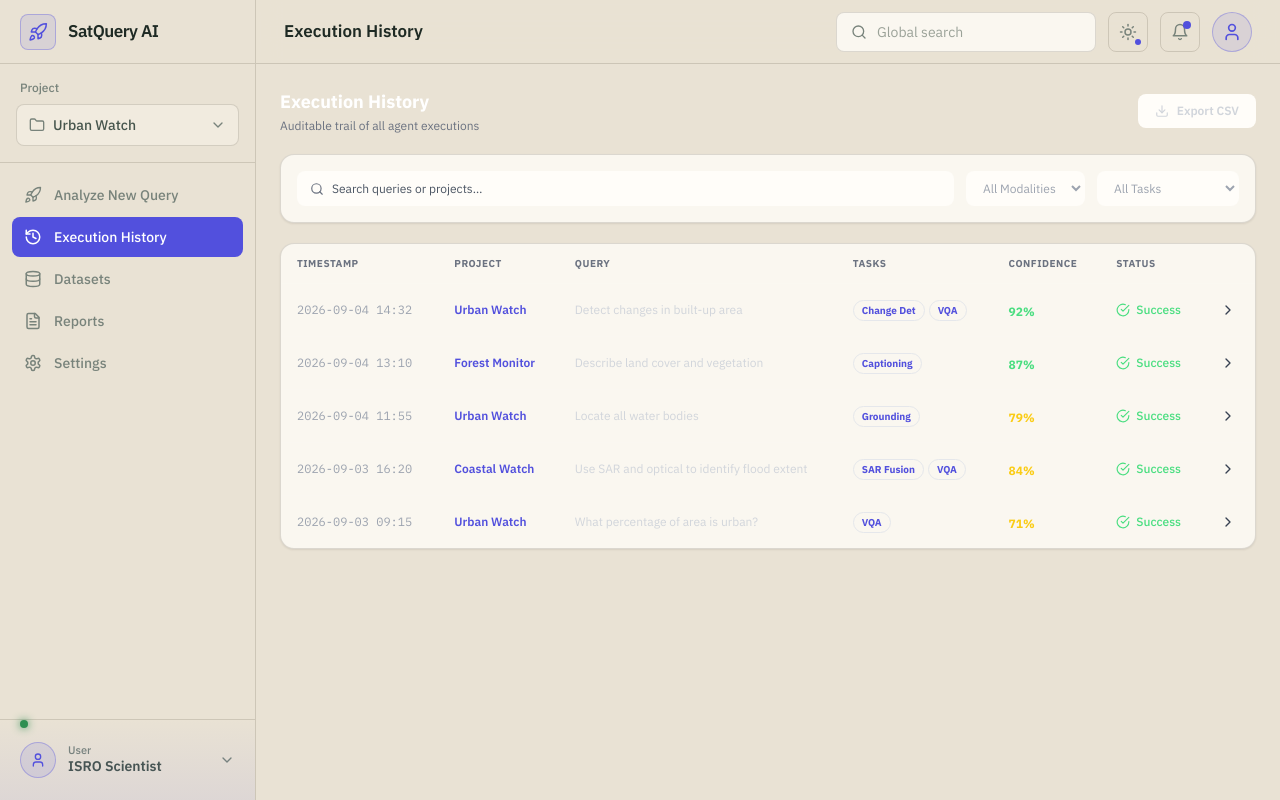
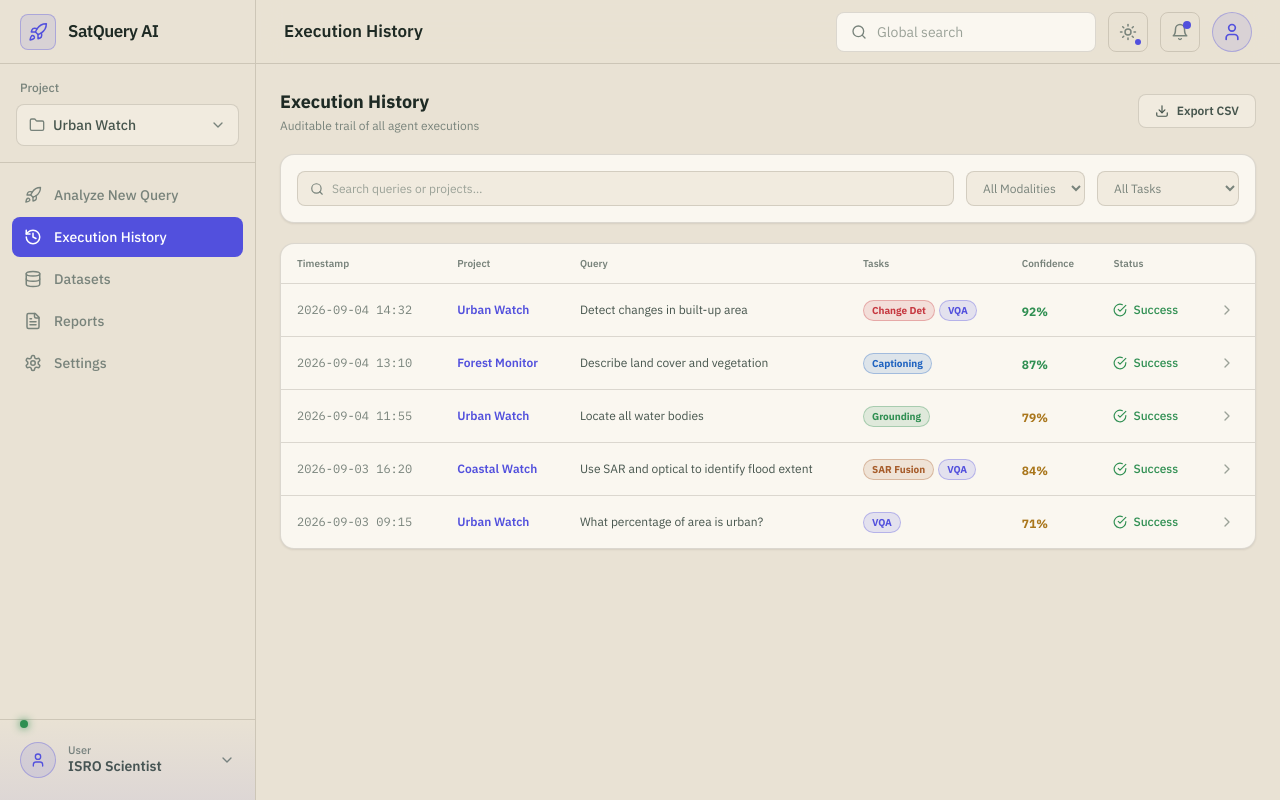
Before and after one commit to Biswayan2006/SatQuery_AI, a Next.js app in the folder satquery-ai/frontend/: page /history in a window 1280 px wide. Built offline with nearby package versions, Linux system fonts and the light colour scheme.

Commit message:
Modified frontend

```diff
--- a/satquery-ai/frontend/src/app/datasets/page.tsx
+++ b/satquery-ai/frontend/src/app/datasets/page.tsx
@@ -12,12 +12,12 @@ const DATASETS = [
   { name: "Change Masks",   type: "Reference",     images: 4500,   status: "synced"    },
 ];
 
-const TYPE_COLOR: Record<string, string> = {
-  Multispectral: "text-violet-400 bg-violet-500/10 border-violet-500/20",
-  SAR:           "text-amber-400  bg-amber-500/10  border-amber-500/20",
-  Optical:       "text-sky-400    bg-sky-500/10    border-sky-500/20",
-  "SAR+Optical": "text-rose-400   bg-rose-500/10   border-rose-500/20",
-  Reference:     "text-emerald-400 bg-emerald-500/10 border-emerald-500/20",
+const TYPE_HUE: Record<string, string> = {
+  Multispectral: "var(--accent)",
+  SAR:           "var(--sar)",
+  Optical:       "var(--water)",
+  "SAR+Optical": "var(--bare)",
+  Reference:     "var(--veg)",
 };
 
 export default function DatasetsPage() {
@@ -27,21 +27,21 @@ export default function DatasetsPage() {
     <div className="max-w-[1400px] mx-auto space-y-5 animate-fade-in">
       <div className="flex items-center justify-between flex-wrap gap-3">
         <div>
-          <h1 className="text-lg font-bold text-white">Datasets</h1>
-          <p className="text-xs text-gray-500 mt-0.5">Manage training data and input imagery</p>
+          <h1 className="text-lg font-bold text-ink">Datasets</h1>
+          <p className="text-xs text-ink-muted mt-0.5">Manage training data and input imagery</p>
         </div>
       </div>
 
       {/* Add new data */}
       <div className="card p-5">
-        <h2 className="text-sm font-bold text-gray-100 mb-4">Add New Data</h2>
-        <label className="block border-2 border-dashed border-white/[0.1] rounded-xl p-8 text-center cursor-pointer hover:border-primary/40 hover:bg-primary/[0.02] transition-all mb-4 group">
+        <h2 className="text-sm font-bold text-ink mb-4">Add New Data</h2>
+        <label className="block border-2 border-dashed border-line-strong rounded-xl p-8 text-center cursor-pointer hover:border-accent-border hover:bg-accent-soft transition-all mb-4 group">
           <input type="file" className="hidden" accept=".tif,.tiff" multiple />
-          <Upload className="w-8 h-8 text-gray-600 group-hover:text-primary/60 mx-auto mb-3 transition-colors" />
-          <p className="text-sm font-semibold text-gray-400 group-hover:text-gray-300 mb-1">
+          <Upload className="w-8 h-8 text-ink-faint group-hover:text-accent mx-auto mb-3 transition-colors" />
+          <p className="text-sm font-semibold text-ink-soft group-hover:text-ink mb-1">
             Drop GeoTIFF / TIFF files here
           </p>
-          <p className="text-xs text-gray-600">
+          <p className="text-xs text-ink-faint">
             or click to browse — supports Sentinel-1, Sentinel-2, Landsat, Cartosat
           </p>
         </label>
@@ -49,7 +49,7 @@ export default function DatasetsPage() {
           {["Upload Optical", "Upload SAR", "Upload Reference Masks"].map(label => (
             <label key={label}>
               <input type="file" className="hidden" accept=".tif,.tiff" />
-              <div className="flex items-center gap-2 px-4 py-2 rounded-lg bg-elevated border border-white/[0.06] text-xs font-semibold text-gray-300 hover:text-white hover:bg-elevated/80 cursor-pointer transition-all no-tap">
+              <div className="flex items-center gap-2 px-4 py-2 rounded-lg bg-raised border border-line text-xs font-semibold text-ink-soft hover:text-ink hover:bg-inset cursor-pointer transition-all no-tap">
                 <Upload className="w-3.5 h-3.5" />{label}
               </div>
             </label>
@@ -60,14 +60,14 @@ export default function DatasetsPage() {
       {/* Browse */}
       <div className="card p-5">
         <div className="flex items-center justify-between mb-4 gap-3 flex-wrap">
-          <h2 className="text-sm font-bold text-gray-100">Browse Datasets</h2>
-          <div className="flex items-center gap-2 px-3 py-2 rounded-lg bg-elevated border border-white/[0.06] w-64">
-            <Search className="w-3.5 h-3.5 text-gray-500 flex-shrink-0" />
+          <h2 className="text-sm font-bold text-ink">Browse Datasets</h2>
+          <div className="flex items-center gap-2 px-3 py-2 rounded-lg bg-raised border border-line w-64">
+            <Search className="w-3.5 h-3.5 text-ink-muted flex-shrink-0" />
             <input
               placeholder="Search datasets…"
               value={search}
               onChange={e => setSearch(e.target.value)}
-              className="bg-transparent text-xs text-gray-300 placeholder-gray-600 outline-none w-full"
+              className="bg-transparent text-xs text-ink-soft placeholder:text-ink-faint outline-none w-full"
             />
           </div>
         </div>
@@ -75,45 +75,57 @@ export default function DatasetsPage() {
         <div className="grid grid-cols-1 sm:grid-cols-2 xl:grid-cols-3 gap-4">
           {DATASETS.filter(d =>
             d.name.toLowerCase().includes(search.toLowerCase())
-          ).map((ds, i) => (
+          ).map((ds, i) => {
+            const hue = TYPE_HUE[ds.type];
+            return (
               <motion.div
                 key={ds.name}
                 initial={{ opacity: 0, y: 12 }}
                 animate={{ opacity: 1, y: 0 }}
                 transition={{ delay: i * 0.06 }}
-              className="card-elevated p-4 hover:border-white/[0.12] transition-all cursor-pointer group"
+                className="card-elevated p-4 hover:border-line-strong transition-all cursor-pointer group"
               >
-              <div className="h-24 rounded-xl bg-base border border-white/[0.06] flex items-center justify-center mb-3">
-                <Database className="w-8 h-8 text-gray-700 group-hover:text-gray-600 transition-colors" />
+                <div className="h-24 rounded-xl bg-inset border border-line flex items-center justify-center mb-3">
+                  <Database className="w-8 h-8 text-ink-faint group-hover:text-ink-muted transition-colors" />
                 </div>
                 <div className="flex items-start justify-between gap-2 mb-1.5">
-                <p className="text-xs font-bold text-gray-100">{ds.name}</p>
+                  <p className="text-xs font-bold text-ink">{ds.name}</p>
                   <span
                     className={`text-[9px] font-bold px-1.5 py-0.5 rounded-full border flex-shrink-0 ${
-                    TYPE_COLOR[ds.type] ?? "text-gray-400 bg-elevated border-white/[0.06]"
+                      hue ? "" : "text-ink-muted bg-raised border-line"
                     }`}
+                    style={
+                      hue
+                        ? {
+                            color: hue,
+                            background: `color-mix(in srgb, ${hue} 13%, transparent)`,
+                            borderColor: `color-mix(in srgb, ${hue} 32%, transparent)`,
+                          }
+                        : undefined
+                    }
                   >
                     {ds.type}
                   </span>
                 </div>
-              <p className="text-[10px] text-gray-500 mb-2">
+                <p className="text-[10px] text-ink-muted mb-2">
                   {ds.images.toLocaleString()} images
                 </p>
                 <div className="flex items-center gap-1.5">
                   {ds.status === "synced" ? (
                     <>
-                    <div className="w-1.5 h-1.5 rounded-full bg-green-400" />
-                    <span className="text-[10px] text-green-400">Synced</span>
+                      <div className="w-1.5 h-1.5 rounded-full bg-veg" />
+                      <span className="text-[10px] text-veg">Synced</span>
                     </>
                   ) : (
                     <>
-                    <RefreshCw className="w-3 h-3 text-yellow-400 animate-spin" />
-                    <span className="text-[10px] text-yellow-400">Uploading…</span>
+                      <RefreshCw className="w-3 h-3 text-warning animate-spin" />
+                      <span className="text-[10px] text-warning">Uploading…</span>
                     </>
                   )}
                 </div>
               </motion.div>
-          ))}
+            );
+          })}
         </div>
       </div>
     </div>
--- a/satquery-ai/frontend/src/app/history/page.tsx
+++ b/satquery-ai/frontend/src/app/history/page.tsx
@@ -51,6 +51,20 @@ const MOCK_HISTORY = [
   },
 ];
 
+// Canonical task → spectral hue (matches dashboard task encoding)
+const taskHue = (t: string) =>
+  t.includes("Change")
+    ? "var(--change)"
+    : t.includes("VQA")
+    ? "var(--accent)"
+    : t.includes("Caption")
+    ? "var(--water)"
+    : t.includes("Ground")
+    ? "var(--veg)"
+    : t.includes("SAR") || t.includes("Fusion")
+    ? "var(--bare)"
+    : "var(--accent)";
+
 export default function HistoryPage() {
   const [search, setSearch] = useState("");
 
@@ -65,33 +79,33 @@ export default function HistoryPage() {
       {/* Header */}
       <div className="flex items-center justify-between flex-wrap gap-3">
         <div>
-          <h1 className="text-lg font-bold text-white">Execution History</h1>
-          <p className="text-xs text-gray-500 mt-0.5">Auditable trail of all agent executions</p>
+          <h1 className="text-lg font-bold text-ink">Execution History</h1>
+          <p className="text-xs text-ink-muted mt-0.5">Auditable trail of all agent executions</p>
         </div>
-        <button className="flex items-center gap-2 px-4 py-2 rounded-lg bg-elevated border border-white/[0.06] text-xs font-semibold text-gray-300 hover:text-white hover:bg-elevated/80 transition-all no-tap">
+        <button className="flex items-center gap-2 px-4 py-2 rounded-lg bg-raised border border-line text-xs font-semibold text-ink-soft hover:text-ink hover:bg-inset transition-all no-tap">
           <Download className="w-3.5 h-3.5" />Export CSV
         </button>
       </div>
 
       {/* Filters */}
       <div className="card p-4 flex flex-wrap gap-3">
-        <div className="flex items-center gap-2 px-3 py-2 rounded-lg bg-elevated border border-white/[0.06] flex-1 min-w-[200px]">
-          <Search className="w-3.5 h-3.5 text-gray-500 flex-shrink-0" />
+        <div className="flex items-center gap-2 px-3 py-2 rounded-lg bg-raised border border-line flex-1 min-w-[200px]">
+          <Search className="w-3.5 h-3.5 text-ink-muted flex-shrink-0" />
           <input
             type="text"
             placeholder="Search queries or projects…"
             value={search}
             onChange={e => setSearch(e.target.value)}
-            className="bg-transparent text-xs text-gray-300 placeholder-gray-600 outline-none w-full"
+            className="bg-transparent text-xs text-ink-soft placeholder:text-ink-faint outline-none w-full"
           />
         </div>
-        <select className="px-3 py-2 rounded-lg bg-elevated border border-white/[0.06] text-xs text-gray-400 outline-none cursor-pointer">
+        <select className="px-3 py-2 rounded-lg bg-raised border border-line text-xs text-ink-muted outline-none cursor-pointer">
           <option>All Modalities</option>
           <option>Optical</option>
           <option>SAR</option>
           <option>Multispectral</option>
         </select>
-        <select className="px-3 py-2 rounded-lg bg-elevated border border-white/[0.06] text-xs text-gray-400 outline-none cursor-pointer">
+        <select className="px-3 py-2 rounded-lg bg-raised border border-line text-xs text-ink-muted outline-none cursor-pointer">
           <option>All Tasks</option>
           <option>VQA</option>
           <option>Change Detection</option>
@@ -105,55 +119,63 @@ export default function HistoryPage() {
         <div className="overflow-x-auto">
           <table className="w-full">
             <thead>
-              <tr className="border-b border-white/[0.06]">
+              <tr className="border-b border-line">
                 {["Timestamp", "Project", "Query", "Tasks", "Confidence", "Status", ""].map(h => (
                   <th
                     key={h}
-                    className="text-left px-4 py-3 text-[10px] font-bold text-gray-500 uppercase tracking-wider whitespace-nowrap"
+                    className="text-left px-4 py-3 text-[10px] font-semibold text-ink-muted whitespace-nowrap"
                   >
                     {h}
                   </th>
                 ))}
               </tr>
             </thead>
-            <tbody className="divide-y divide-white/[0.04]">
+            <tbody className="divide-y divide-line">
               {filtered.map((row, i) => (
                 <motion.tr
                   key={row.id}
                   initial={{ opacity: 0, x: -8 }}
                   animate={{ opacity: 1, x: 0 }}
                   transition={{ delay: i * 0.05 }}
-                  className="hover:bg-white/[0.02] transition-colors cursor-pointer group"
+                  className="hover:bg-raised transition-colors cursor-pointer group"
                 >
-                  <td className="px-4 py-3.5 text-xs text-gray-400 font-mono whitespace-nowrap">
+                  <td className="px-4 py-3.5 text-xs text-ink-muted font-mono whitespace-nowrap">
                     {row.ts}
                   </td>
-                  <td className="px-4 py-3.5 text-xs font-semibold text-primary whitespace-nowrap">
+                  <td className="px-4 py-3.5 text-xs font-semibold text-accent whitespace-nowrap">
                     {row.project}
                   </td>
-                  <td className="px-4 py-3.5 text-xs text-gray-300 max-w-[260px]">
+                  <td className="px-4 py-3.5 text-xs text-ink-soft max-w-[260px]">
                     <p className="truncate">{row.query}</p>
                   </td>
                   <td className="px-4 py-3.5">
                     <div className="flex flex-wrap gap-1">
-                      {row.tasks.map(t => (
-                        <span
-                          key={t}
-                          className="px-2 py-0.5 rounded-full text-[10px] font-bold bg-primary/15 text-primary border border-primary/20"
-                        >
-                          {t}
-                        </span>
-                      ))}
+                      {row.tasks.map(t => {
+                        const hue = taskHue(t);
+                        return (
+                          <span
+                            key={t}
+                            className="px-2 py-0.5 rounded-full text-[10px] font-bold"
+                            style={{
+                              color: hue,
+                              background: `color-mix(in srgb, ${hue} 13%, transparent)`,
+                              border: `1px solid color-mix(in srgb, ${hue} 32%, transparent)`,
+                            }}
+                          >
+                            {t}
+                          </span>
+                        );
+                      })}
                     </div>
                   </td>
                   <td className="px-4 py-3.5">
                     <span
                       className={`text-xs font-bold ${
                         row.confidence >= 0.85
-                          ? "text-green-400"
+                          ? "text-veg"
                           : row.confidence >= 0.7
-                          ? "text-yellow-400"
-                          : "text-red-400"
+                          ? "text-warning"
+                          : "text-danger"
                       }`}
                     >
                       {(row.confidence * 100).toFixed(0)}%
@@ -161,12 +183,12 @@ export default function HistoryPage() {
                   </td>
                   <td className="px-4 py-3.5">
                     <div className="flex items-center gap-1.5">
-                      <CheckCircle className="w-3.5 h-3.5 text-green-400" />
-                      <span className="text-xs text-green-400 font-medium">Success</span>
+                      <CheckCircle className="w-3.5 h-3.5 text-veg" />
+                      <span className="text-xs text-veg font-medium">Success</span>
                     </div>
                   </td>
                   <td className="px-4 py-3.5">
-                    <ChevronRight className="w-4 h-4 text-gray-700 group-hover:text-gray-400 transition-colors" />
+                    <ChevronRight className="w-4 h-4 text-ink-faint group-hover:text-ink-muted transition-colors" />
                   </td>
                 </motion.tr>
               ))}
--- a/satquery-ai/frontend/src/app/reports/page.tsx
+++ b/satquery-ai/frontend/src/app/reports/page.tsx
@@ -33,9 +33,9 @@ const REPORTS = [
 ];
 
 const TASK_COLOR: Record<string, string> = {
-  "Change Detection": "text-amber-400  bg-amber-500/10  border-amber-500/20",
-  "Scene Caption":    "text-sky-400    bg-sky-500/10    border-sky-500/20",
-  "SAR Fusion":       "text-rose-400   bg-rose-500/10   border-rose-500/20",
+  "Change Detection": "change",
+  "Scene Caption":    "water",
+  "SAR Fusion":       "bare",
 };
 
 export default function ReportsPage() {
@@ -44,8 +44,8 @@ export default function ReportsPage() {
   return (
     <div className="max-w-[1400px] mx-auto space-y-5 animate-fade-in">
       <div>
-        <h1 className="text-lg font-bold text-white">Generated Reports</h1>
-        <p className="text-xs text-gray-500 mt-0.5">
+        <h1 className="text-lg font-bold text-ink">Generated Reports</h1>
+        <p className="text-xs text-ink-muted mt-0.5">
           Download and view analysis reports with visual evidence
         </p>
       </div>
@@ -60,11 +60,11 @@ export default function ReportsPage() {
             className="card p-5 flex flex-col sm:flex-row gap-4"
           >
             {/* Thumbnail */}
-            <div className="w-full sm:w-28 h-20 sm:h-28 rounded-xl bg-base border border-white/[0.06] flex items-center justify-center flex-shrink-0">
+            <div className="w-full sm:w-28 h-20 sm:h-28 rounded-xl bg-inset border border-line flex items-center justify-center flex-shrink-0">
               {r.hasMap ? (
-                <Map className="w-8 h-8 text-amber-600" />
+                <Map className="w-8 h-8 text-change" />
               ) : (
-                <FileText className="w-8 h-8 text-sky-700" />
+                <FileText className="w-8 h-8 text-water" />
               )}
             </div>
 
@@ -72,28 +72,37 @@ export default function ReportsPage() {
             <div className="flex-1 min-w-0">
               <div className="flex items-start justify-between gap-3 flex-wrap mb-2">
                 <div>
-                  <p className="text-sm font-bold text-gray-100">{r.title}</p>
+                  <p className="text-sm font-bold text-ink">{r.title}</p>
                   <div className="flex items-center gap-3 mt-1 flex-wrap">
-                    <div className="flex items-center gap-1 text-[10px] text-gray-500">
+                    <div className="flex items-center gap-1 text-[10px] text-ink-muted">
                       <Calendar className="w-3 h-3" />{r.date}
                     </div>
                     <span
                       className={`text-[10px] font-bold px-2 py-0.5 rounded-full border ${
-                        TASK_COLOR[r.task] ?? "text-gray-400 bg-elevated border-white/[0.06]"
+                        TASK_COLOR[r.task] ? "" : "text-ink-muted bg-raised border-line"
                       }`}
+                      style={
+                        TASK_COLOR[r.task]
+                          ? {
+                              color: `var(--${TASK_COLOR[r.task]})`,
+                              backgroundColor: `color-mix(in srgb, var(--${TASK_COLOR[r.task]}) 13%, transparent)`,
+                              borderColor: `color-mix(in srgb, var(--${TASK_COLOR[r.task]}) 32%, transparent)`,
+                            }
+                          : undefined
+                      }
                     >
                       {r.task}
                     </span>
                     <div className="flex items-center gap-1 text-[10px]">
-                      <TrendingUp className="w-3 h-3 text-green-400" />
-                      <span className="text-green-400">
+                      <TrendingUp className="w-3 h-3 text-veg" />
+                      <span className="text-veg">
                         {(r.confidence * 100).toFixed(0)}% confidence
                       </span>
                     </div>
                   </div>
                 </div>
               </div>
-              <p className="text-xs text-gray-500 leading-relaxed mb-4 line-clamp-2">
+              <p className="text-xs text-ink-muted leading-relaxed mb-4 line-clamp-2">
                 &ldquo;{r.query}&rdquo;
               </p>
 
@@ -102,19 +111,19 @@ export default function ReportsPage() {
                   href={`${apiBase}/api/report/${r.id}`}
                   target="_blank"
                   rel="noopener noreferrer"
-                  className="flex items-center gap-1.5 px-3 py-2 rounded-lg bg-primary/15 hover:bg-primary/25 border border-primary/25 text-primary text-xs font-semibold transition-all no-tap"
+                  className="flex items-center gap-1.5 px-3 py-2 rounded-lg bg-accent-soft hover:bg-[color-mix(in_srgb,var(--accent)_20%,transparent)] border border-accent-border text-accent text-xs font-semibold transition-all no-tap"
                 >
                   <Eye className="w-3.5 h-3.5" />View Online
                 </a>
                 <a
                   href={`${apiBase}/api/report/${r.id}`}
                   download
-                  className="flex items-center gap-1.5 px-3 py-2 rounded-lg bg-elevated hover:bg-elevated/80 border border-white/[0.06] text-gray-400 hover:text-gray-200 text-xs font-semibold transition-all no-tap"
+                  className="flex items-center gap-1.5 px-3 py-2 rounded-lg bg-raised hover:bg-inset border border-line text-ink-muted hover:text-ink text-xs font-semibold transition-all no-tap"
                 >
                   <Download className="w-3.5 h-3.5" />Download PDF
                 </a>
                 {r.hasMap && (
-                  <button className="flex items-center gap-1.5 px-3 py-2 rounded-lg bg-elevated hover:bg-elevated/80 border border-white/[0.06] text-gray-400 hover:text-gray-200 text-xs font-semibold transition-all no-tap">
+                  <button className="flex items-center gap-1.5 px-3 py-2 rounded-lg bg-raised hover:bg-inset border border-line text-ink-muted hover:text-ink text-xs font-semibold transition-all no-tap">
                     <Map className="w-3.5 h-3.5" />Download GeoTIFF
                   </button>
                 )}
```
Also changed, not shown: satquery-ai/frontend/src/app/settings/page.tsx (+45 -50 lines). Lines whose indentation alone changed are shown as unchanged.
